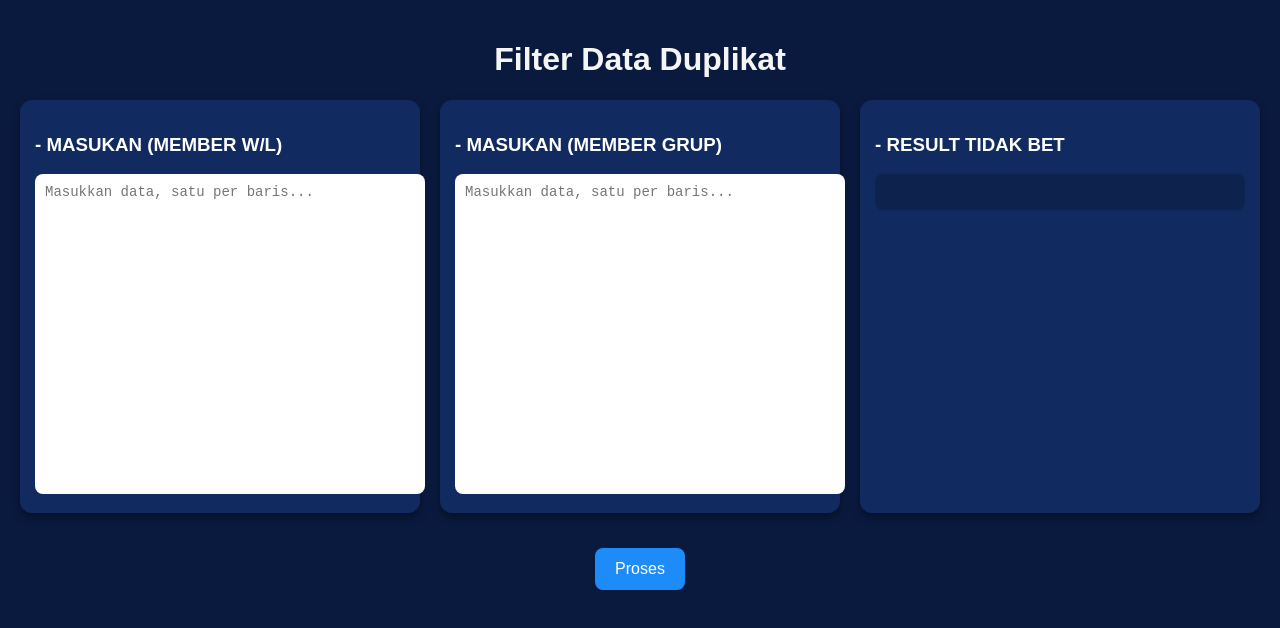
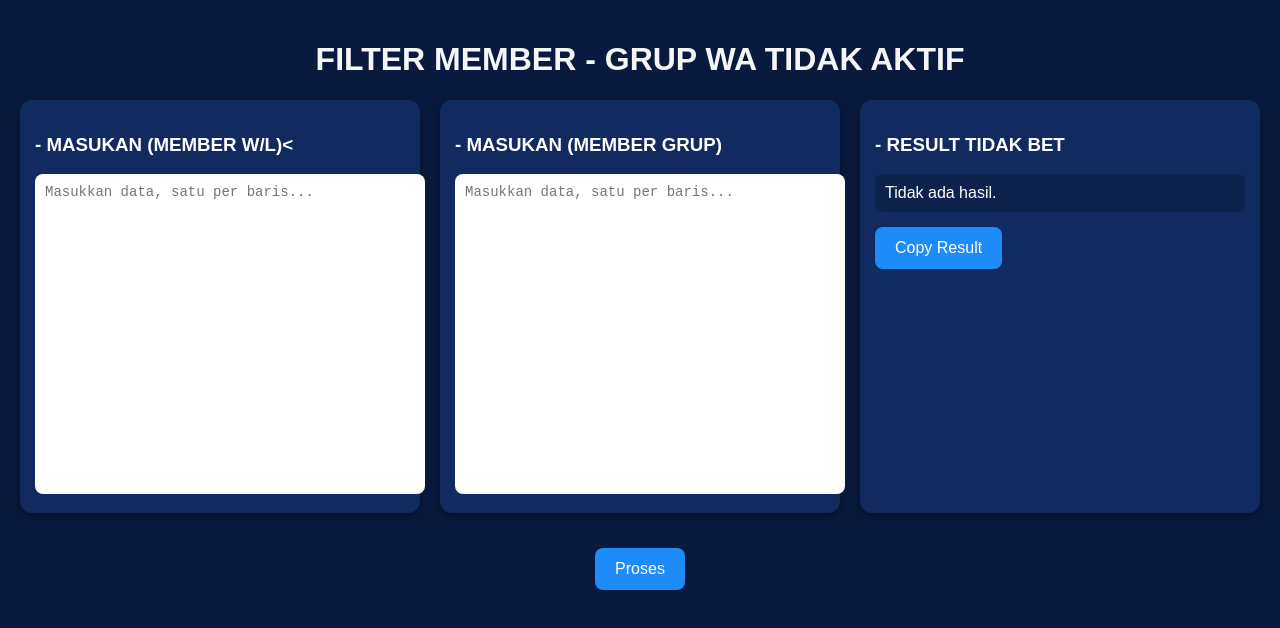
Before and after one commit to hatakeyoshi17/mainan-koton, a plain HTML site: page index.html in a window 1280 px wide. Both pictures are taken after a click on the button "Proses". Drawn offline with Linux system fonts and the light colour scheme.

Commit message:
Update index.html

```diff
--- a/index.html
+++ b/index.html
@@ -3,7 +3,7 @@
 <head>
   <meta charset="UTF-8">
   <meta name="viewport" content="width=device-width, initial-scale=1.0">
-  <title>FILTER MEMBER GRUP WA - MAINAN KO TON</title>
+  <title>Filter Data Duplikat</title>
   <style>
     body {
       background-color: #0a1a3f; /* Biru tua */
@@ -50,16 +50,21 @@
     button:hover {
       background: #1473d0;
     }
-    ol {
-      padding-left: 20px;
+    #result {
+      max-height: 300px;
+      overflow-y: auto;
+      background: #0d224d;
+      padding: 10px;
+      border-radius: 8px;
+      white-space: pre-line;
     }
   </style>
 </head>
 <body>
-  <h1>Filter Data Duplikat</h1>
+  <h1>FILTER MEMBER - GRUP WA TIDAK AKTIF</h1>
   <div class="container">
     <div class="column">
-      <h3>- MASUKAN (MEMBER W/L)</h3>
+      <h3>- MASUKAN (MEMBER W/L)<</h3>
       <textarea id="kolom1" placeholder="Masukkan data, satu per baris..."></textarea>
     </div>
     <div class="column">
@@ -68,7 +73,8 @@
     </div>
     <div class="column">
       <h3>- RESULT TIDAK BET</h3>
-      <div id="result" style="max-height: 320px; overflow-y: auto; background:#0d224d; padding:10px; border-radius:8px;"></div>
+      <div id="result">Hasil otomatis muncul di sini...</div>
+      <button onclick="copyResult()">Copy Result</button>
     </div>
   </div>
   <div style="text-align:center; margin-top:20px;">
@@ -80,17 +86,25 @@
       let kolom1 = document.getElementById("kolom1").value.split("\n").map(s => s.trim()).filter(s => s);
       let kolom2 = document.getElementById("kolom2").value.split("\n").map(s => s.trim()).filter(s => s);
 
-      // Ambil data kolom1 yang tidak ada di kolom2
-      let resultData = kolom1.filter(item => !kolom2.includes(item));
+      // Ambil data unik dari gabungan kolom1 dan kolom2 (tanpa duplikat)
+      let combined = [...kolom1, ...kolom2];
+      let resultData = combined.filter((item, index) => combined.indexOf(item) === combined.lastIndexOf(item));
 
-      // Buat tampilan hasil dengan nomor urut
-      let output = "<ol>";
-      resultData.forEach(item => {
-        output += `<li>${item}</li>`;
+      // Gabungkan hasil dengan nomor urut
+      let output = resultData.map((item, index) => `${index + 1}. ${item}`).join("\n");
+
+      document.getElementById("result").textContent = output || "Tidak ada hasil.";
+    }
+
+    function copyResult() {
+      let text = document.getElementById("result").textContent;
+      if (!text || text === "Tidak ada hasil." || text === "Hasil otomatis muncul di sini...") {
+        alert("Belum ada hasil untuk disalin.");
+        return;
+      }
+      navigator.clipboard.writeText(text).then(() => {
+        alert("Hasil berhasil disalin ke clipboard!");
       });
-      output += "</ol>";
-
-      document.getElementById("result").innerHTML = output;
     }
   </script>
 </body>
```
